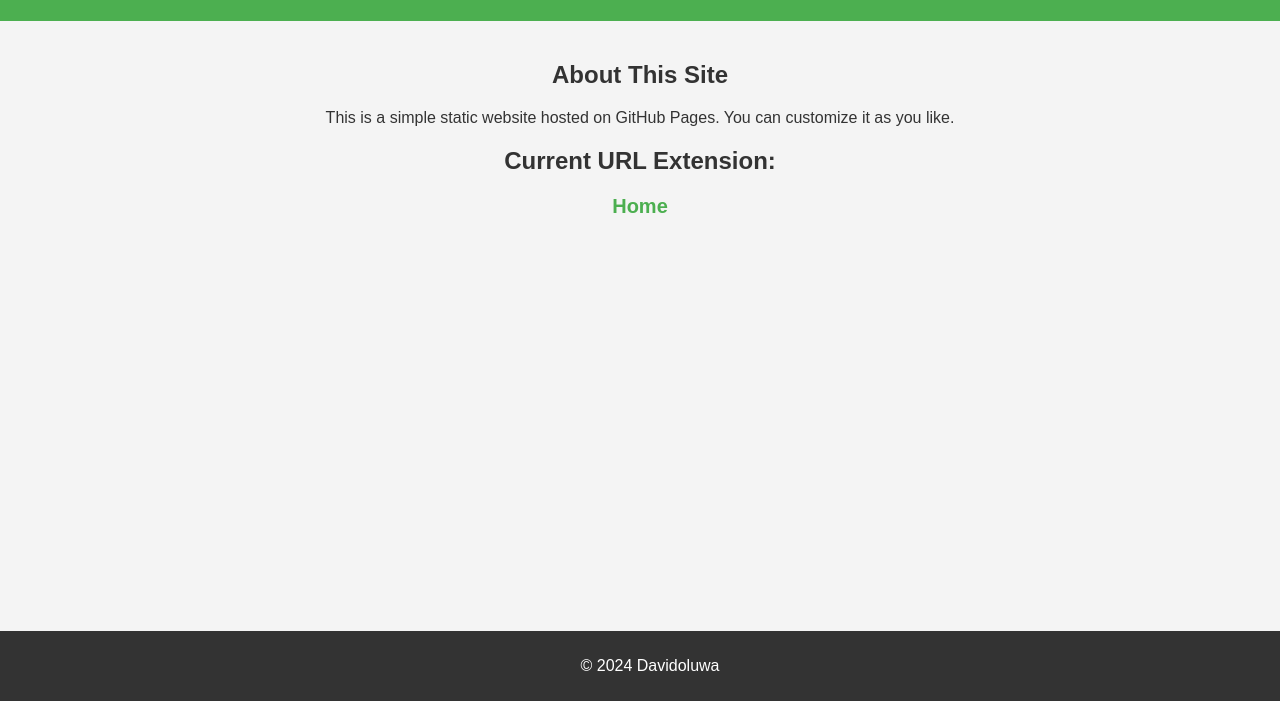
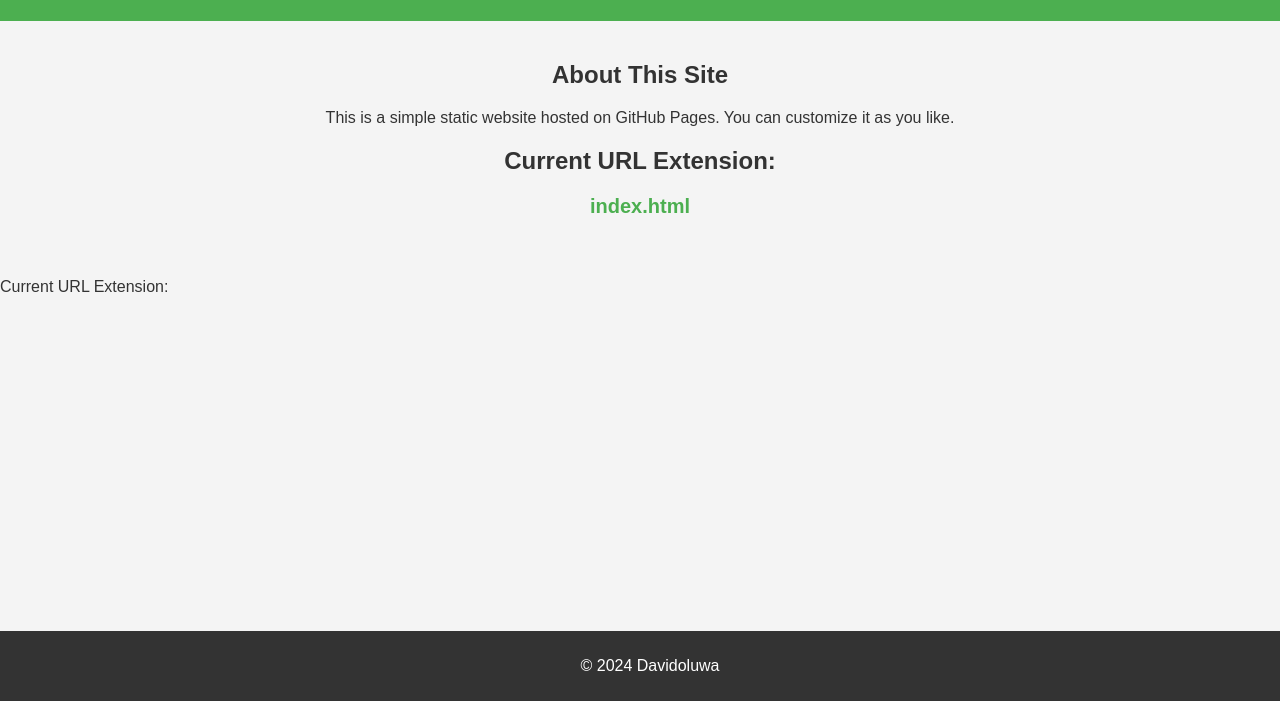
Before and after one commit to Davidoluwa/Davidoluwa.github.io, a plain HTML site: page index.html in a window 1280 px wide. Shown: the part 99-800 px from the top of the page. Drawn offline with Linux system fonts and the light colour scheme.

Commit message:
index.html

```diff
--- a/index.html
+++ b/index.html
@@ -55,14 +55,21 @@
         <p>&copy; 2024 Davidoluwa</p>
     </footer>
 
-    <script>
-    // Get the URL parameter (e.g., "?now" becomes "now")
-    let params = new URLSearchParams(window.location.search);
-    let extension = params.keys().next().value || "Home"; // Default to "Home" if empty
+    <p>Current URL Extension: <span id="extension"></span></p>
+
+<script>
+    // Get the pathname (e.g., "/now" → "now")
+    let extension = window.location.pathname.substring(1);
+
+    // If no extension is found, default to "Home"
+    if (!extension) {
+        extension = "Home";
+    }
 
     // Display the extension
-    document.getElementById('extension').textContent = extension;
+    document.getElementById("extension").textContent = extension;
 </script>
+
 
 </body>
 </html>
```
